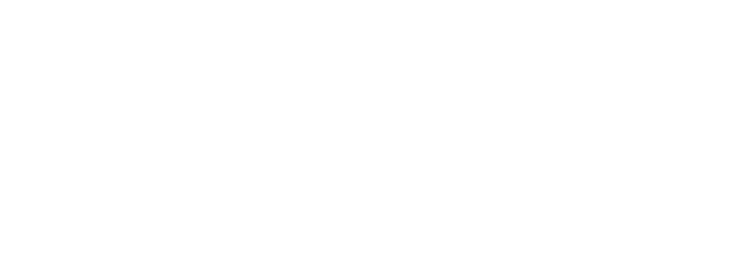
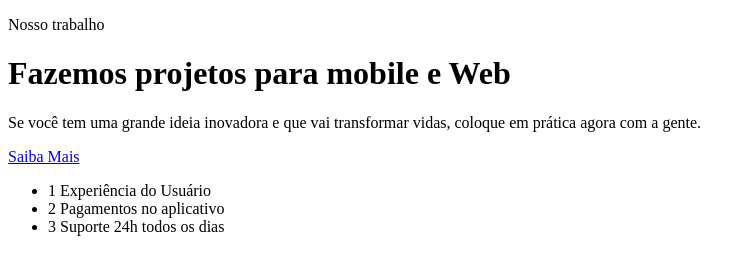
Before and after one commit to Clara-Pacheco/-Explorer--Rocketseat--Projeto04, a plain HTML site: page index.html in a window 1280 px wide. Shown: the whole page, without its empty margins (0-755 px from the left). Drawn offline with Linux system fonts and the light colour scheme.

Commit message:
Build basic html structure

```diff
--- a/index.html
+++ b/index.html
@@ -7,6 +7,15 @@
   <title>Introdução à Responsividade</title>
 </head>
 <body>
-
+  <P>Nosso trabalho</P>
+  <h1>Fazemos projetos para
+    mobile e Web</h1>
+  <p>Se você tem uma grande ideia inovadora e que vai transformar vidas, coloque em prática agora com a gente.</p>
+  <a href="#">Saiba Mais</a>
+  <ul>
+    <li>1 Experiência do Usuário</li>
+    <li>2 Pagamentos no aplicativo</li>
+    <li>3 Suporte 24h todos os dias</li>
+  </ul>
 </body>
 </html>
```
